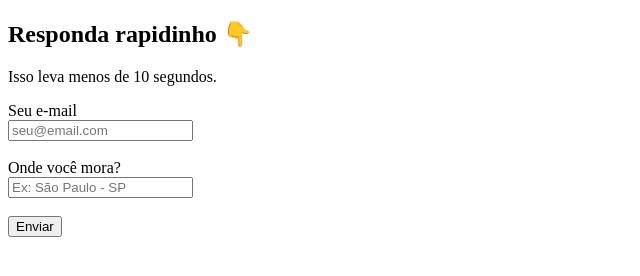
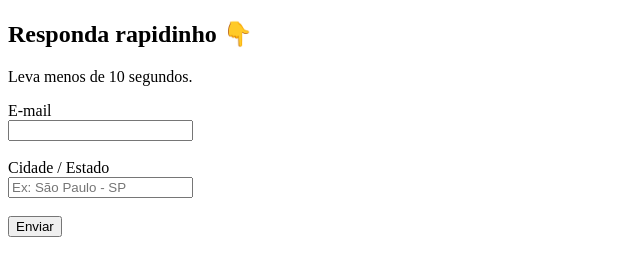
Before and after one commit to Ghoubix7/Banco-de-Dados, a plain HTML site: page index.html in a window 1280 px wide. Shown: the whole page, without its empty margins (0-640 px from the left). Drawn offline with Linux system fonts and the light colour scheme.

Commit message:
Update form labels and add script tag

```diff
--- a/index.html
+++ b/index.html
@@ -8,19 +8,19 @@
 <body>
 
   <h2>Responda rapidinho 👇</h2>
-  <p>Isso leva menos de 10 segundos.</p>
+  <p>Leva menos de 10 segundos.</p>
 
-  <form>
+  <form id="formulario">
     <div>
-      <label>Seu e-mail</label><br>
-      <input type="email" placeholder="seu@email.com" required>
+      <label>E-mail</label><br>
+      <input type="email" id="email" required>
     </div>
 
     <br>
 
     <div>
-      <label>Onde você mora?</label><br>
-      <input type="text" placeholder="Ex: São Paulo - SP" required>
+      <label>Cidade / Estado</label><br>
+      <input type="text" id="local" placeholder="Ex: São Paulo - SP" required>
     </div>
 
     <br>
@@ -28,5 +28,7 @@
     <button type="submit">Enviar</button>
   </form>
 
+  <script type="module" src="script.js"></script>
+
 </body>
 </html>
```
